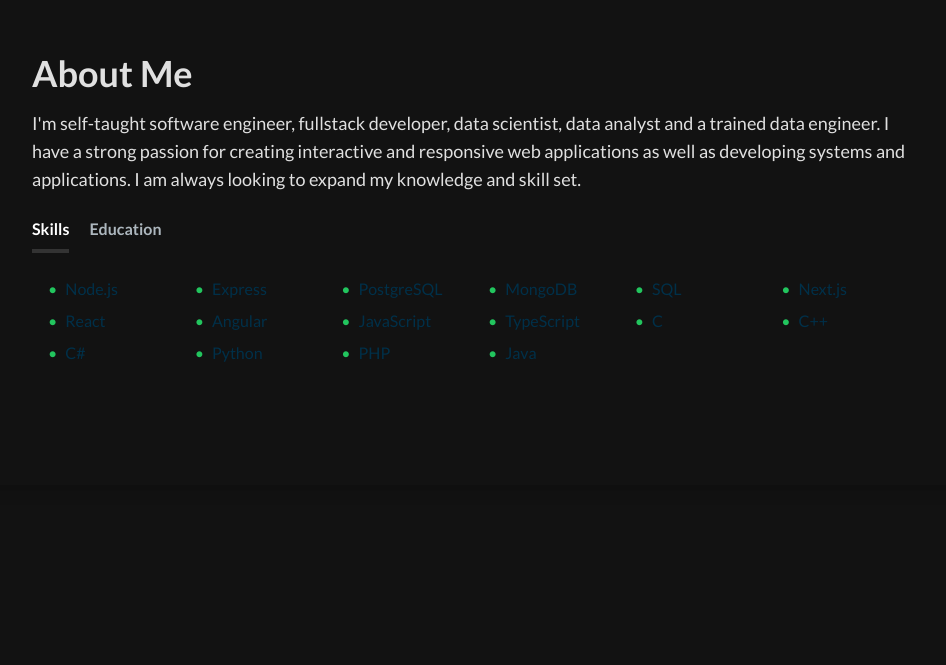
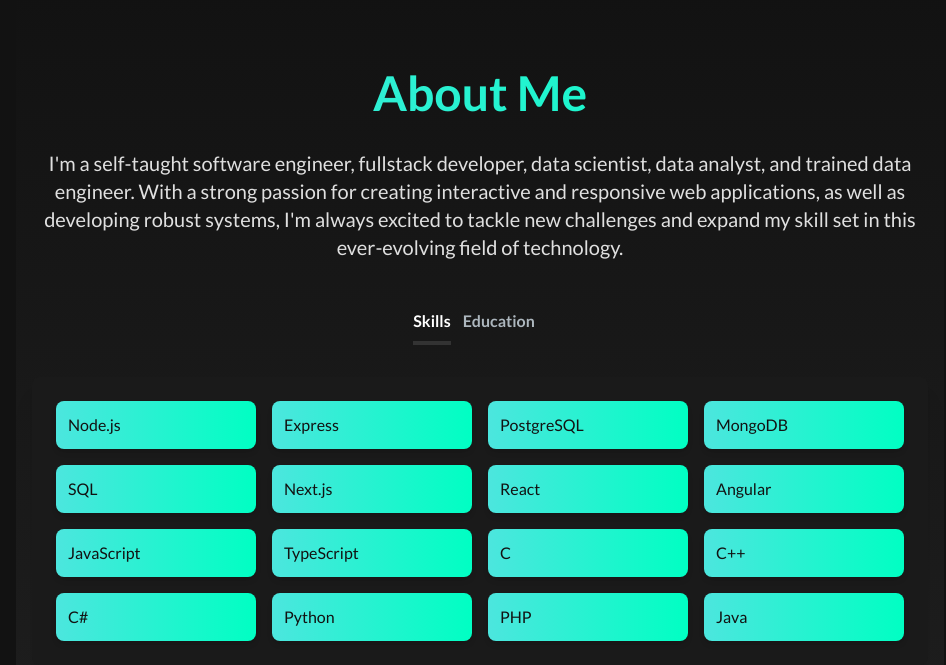
Before and after one commit to sage9705/portfolio, a Next.js app: page / in a window 1280 px wide. Shown: the part 1035-1700 px from the top of the page, without its empty margins (160-1106 px from the left). Built offline with nearby package versions, Linux system fonts and the light colour scheme.

Commit message:
Revamped about section

```diff
--- a/src/app/components/aboutsection.jsx
+++ b/src/app/components/aboutsection.jsx
@@ -1,5 +1,6 @@
 'use client';
-import React, { useTransition, useState } from "react";
+import React, { useTransition, useState, useEffect } from "react";
+import { motion, AnimatePresence } from "framer-motion";
 import TabButton from "./tabbutton";
 
 const TAB_DATA = [
@@ -30,6 +31,26 @@ const TAB_DATA = [
 const AboutSection = () => {
   const [tab, setTab] = useState("skills");
   const [isPending, startTransition] = useTransition();
+  const [isInView, setIsInView] = useState(false);
+
+  useEffect(() => {
+    const observer = new IntersectionObserver(
+      ([entry]) => {
+        if (entry.isIntersecting) {
+          setIsInView(true);
+          observer.unobserve(entry.target);
+        }
+      },
+      { threshold: 0.1 }
+    );
+
+    const element = document.getElementById("about");
+    if (element) observer.observe(element);
+
+    return () => {
+      if (element) observer.unobserve(element);
+    };
+  }, []);
 
   const handleTabChange = (id) => {
     startTransition(() => {
@@ -43,42 +64,43 @@ const AboutSection = () => {
     }
 
     return (
-      <ul className={tab === 'skills' ? "flex flex-wrap mx-2" : "pl-6"}>
+      <motion.ul
+        className={tab === 'skills' ? "grid grid-cols-2 sm:grid-cols-3 md:grid-cols-4 gap-4" : "space-y-2"}
+        initial={{ opacity: 0, y: 20 }}
+        animate={{ opacity: 1, y: 0 }}
+        transition={{ duration: 0.5 }}
+      >
         {content.map((item, index) => (
-          <li key={index} className={tab === 'skills' ? "px-2 w-full sm:w-1/2 text-[#003049] md:w-1/4 lg:w-1/6 mb-2" : "text-[#003049] mb-2"}>
-            <span className="flex items-center">
-              <span className="mr-2 text-green-500">&#8226;</span>
+          <motion.li
+            key={index}
+            className={tab === 'skills' ? "bg-gradient-to-r from-[#4ce6de] to-[#00ffc3] text-[#121212] p-3 rounded-lg shadow-md" : "text-[#e0e0e0]"}
+            initial={{ opacity: 0, scale: 0.8 }}
+            animate={{ opacity: 1, scale: 1 }}
+            transition={{ duration: 0.3, delay: index * 0.1 }}
+          >
             {item}
-            </span>
-          </li>
+          </motion.li>
         ))}
-      </ul>
+      </motion.ul>
     );
   };
 
   return (
-    <section className="text-[#e0e0e0]" id="about">
-      <div className="container mx-auto px-4 py-8 sm:py-16">
-        <div className="flex flex-col md:flex-row gap-8 items-center">
-          {/* <div className="w-full md:w-1/2 h-auto aspect-square relative">
-            <Image
-              src="/images/about-image.jpg"
-              layout="fill"
-              objectFit="cover"
-              alt="About me"
-              className="rounded-lg"
-            />
-          </div> */}
-          <div className="flex flex-col">
-            <h2 className="text-3xl sm:text-4xl font-bold mb-4">About Me</h2>
-            <p className="text-base sm:text-lg mb-6">
-              I'm self-taught software engineer, fullstack developer, data scientist, data analyst and a trained data engineer.
-              I have a strong passion for creating interactive and responsive web applications as well as developing systems and applications.
-              I am always looking to expand my knowledge and skill set.
+    <section className="text-[#e0e0e0] py-20 bg-gradient-to-b from-[#121212] to-[#1f1f1f]" id="about">
+      <div className="container mx-auto px-4">
+        <motion.div
+          className="max-w-4xl mx-auto"
+          initial={{ opacity: 0, y: 50 }}
+          animate={isInView ? { opacity: 1, y: 0 } : {}}
+          transition={{ duration: 0.8, ease: "easeOut" }}
+        >
+          <h2 className="text-4xl sm:text-5xl font-bold mb-8 text-center bg-clip-text text-transparent bg-gradient-to-r from-[#4ce6de] to-[#00ffc3]">About Me</h2>
+          <p className="text-lg sm:text-xl mb-12 text-center leading-relaxed">
+            I'm a self-taught software engineer, fullstack developer, data scientist, data analyst, and trained data engineer.
+            With a strong passion for creating interactive and responsive web applications, as well as developing robust systems,
+            I'm always excited to tackle new challenges and expand my skill set in this ever-evolving field of technology.
           </p>
-          </div>
-        </div>
-        <div className="flex flex-wrap gap-2 mb-6">
+          <div className="flex justify-center mb-8">
             {TAB_DATA.map((tabItem) => (
               TAB_DATA.find((t) => t.id === tabItem.id).content.length > 0 && (
                 <TabButton
@@ -91,9 +113,19 @@ const AboutSection = () => {
               )
             ))}
           </div>
-        <div className="mt-4">
+          <AnimatePresence mode="wait">
+            <motion.div
+              key={tab}
+              initial={{ opacity: 0, y: 20 }}
+              animate={{ opacity: 1, y: 0 }}
+              exit={{ opacity: 0, y: -20 }}
+              transition={{ duration: 0.5 }}
+              className="bg-[#1a1a1a] p-6 rounded-lg shadow-xl"
+            >
               {renderContent(TAB_DATA.find((t) => t.id === tab).content)}
-        </div>
+            </motion.div>
+          </AnimatePresence>
+        </motion.div>
       </div>
     </section>
   );
```
Lines whose indentation alone changed are shown as unchanged.
